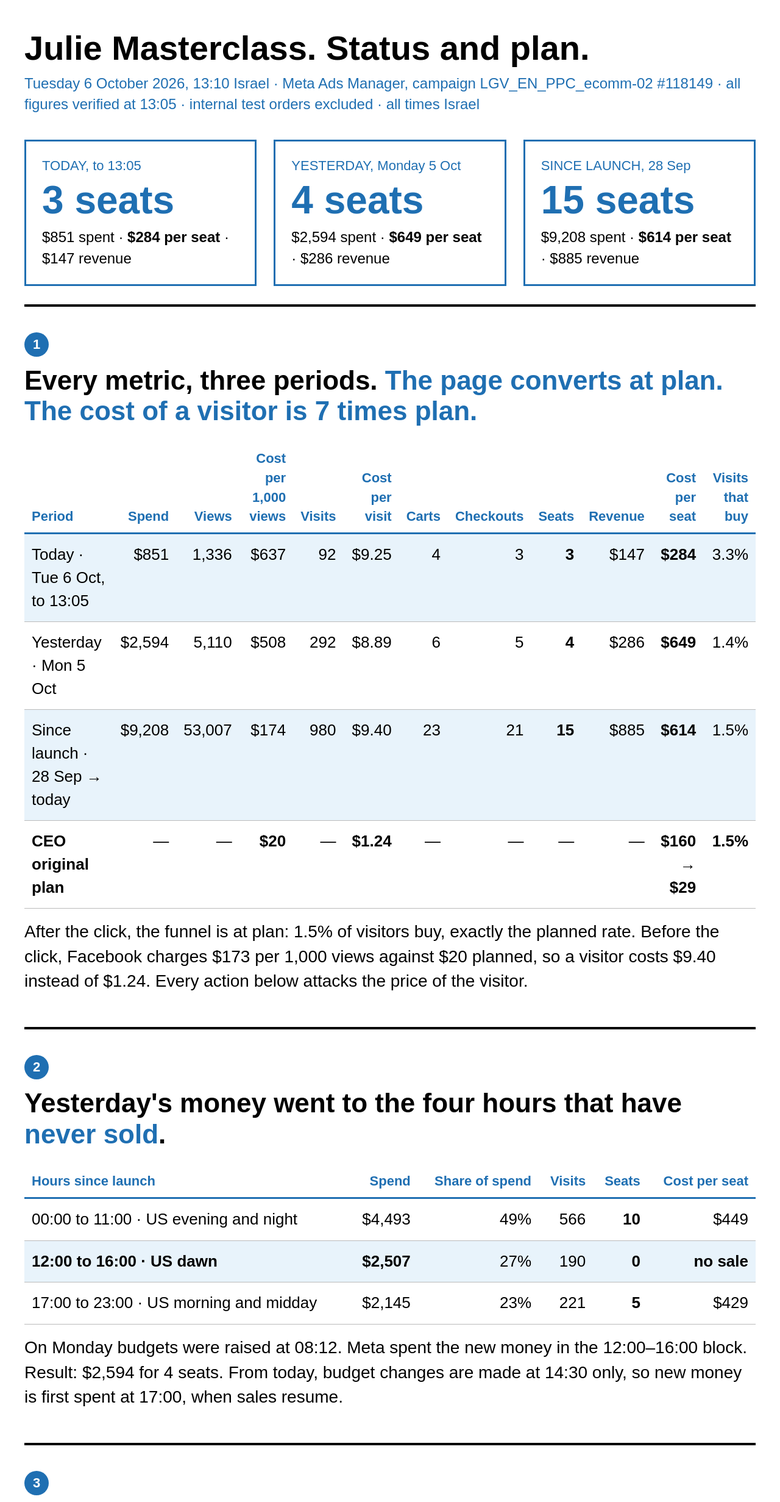
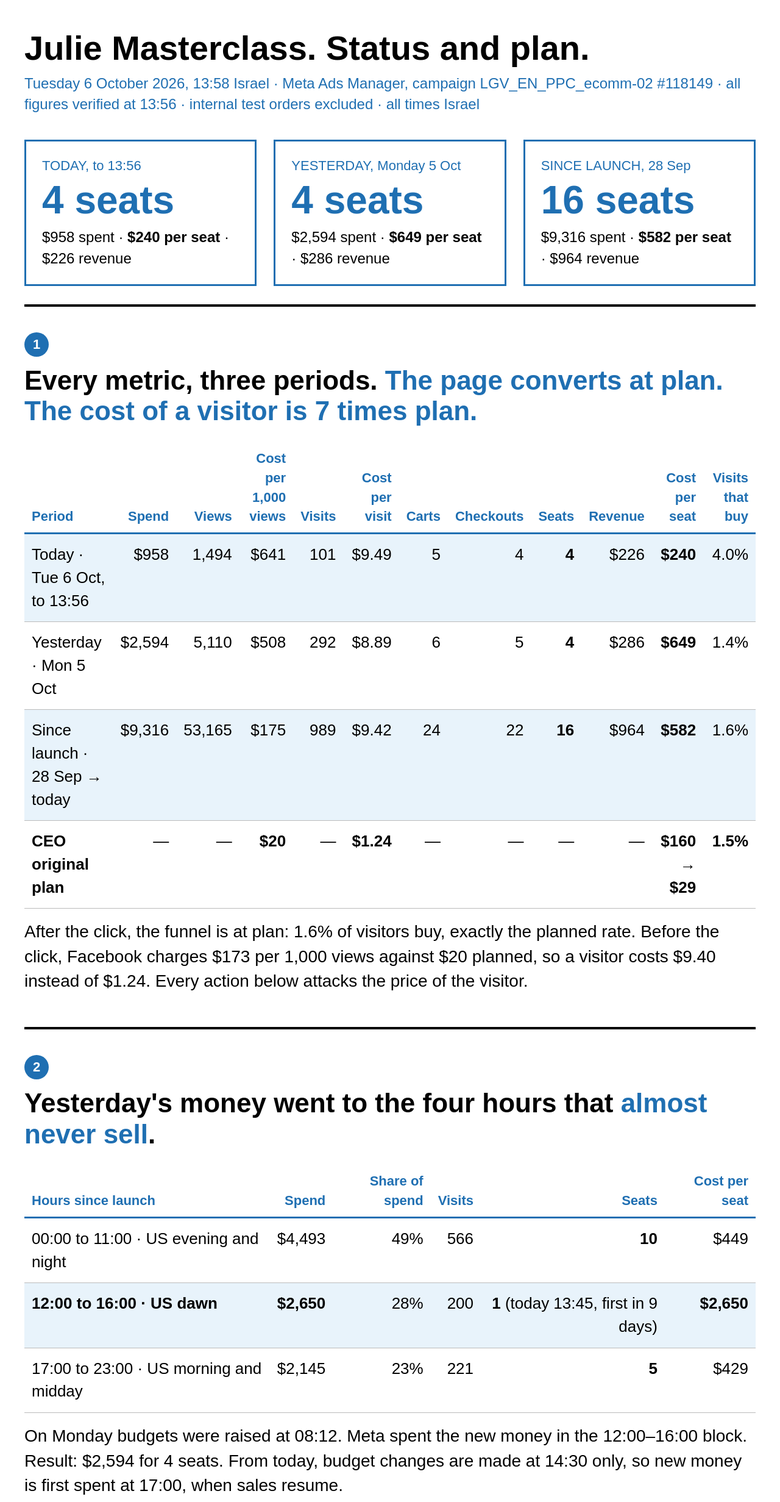
Before and after one commit to gitteromri-ux/julie-ceo-launch-report, a plain HTML site: page today.html in a window 1280 px wide. Shown: the top 2463 px of the page at 61% size. Drawn offline with Linux system fonts and the light colour scheme.

Commit message:
6 Oct 13:58: 4th seat today, all figures refreshed

```diff
--- a/today.html
+++ b/today.html
@@ -23,30 +23,30 @@ ol{margin:0;padding-left:40px}li{margin:0 0 16px}
 @media(max-width:1000px){body{font-size:21px}h1{font-size:38px}h2{font-size:30px}.one{font-size:22px}.grid{grid-template-columns:1fr}table{font-size:19px}th{font-size:17px}.big{font-size:46px}}
 </style></head><body><main>
 <h1>Julie Masterclass. Status and plan.</h1>
-<div class="sub">Tuesday 6 October 2026, 13:10 Israel · Meta Ads Manager, campaign LGV_EN_PPC_ecomm-02 #118149 · all figures verified at 13:05 · internal test orders excluded · all times Israel</div>
+<div class="sub">Tuesday 6 October 2026, 13:58 Israel · Meta Ads Manager, campaign LGV_EN_PPC_ecomm-02 #118149 · all figures verified at 13:56 · internal test orders excluded · all times Israel</div>
 
 <div class="grid">
- <div class="box"><div class="lab">TODAY, to 13:05</div><div class="big">3 seats</div><div class="d">$851 spent · <b>$284 per seat</b> · $147 revenue</div></div>
+ <div class="box"><div class="lab">TODAY, to 13:56</div><div class="big">4 seats</div><div class="d">$958 spent · <b>$240 per seat</b> · $226 revenue</div></div>
  <div class="box"><div class="lab">YESTERDAY, Monday 5 Oct</div><div class="big">4 seats</div><div class="d">$2,594 spent · <b>$649 per seat</b> · $286 revenue</div></div>
- <div class="box"><div class="lab">SINCE LAUNCH, 28 Sep</div><div class="big">15 seats</div><div class="d">$9,208 spent · <b>$614 per seat</b> · $885 revenue</div></div>
+ <div class="box"><div class="lab">SINCE LAUNCH, 28 Sep</div><div class="big">16 seats</div><div class="d">$9,316 spent · <b>$582 per seat</b> · $964 revenue</div></div>
 </div>
 
 <section><span class="no">1</span>
 <h2>Every metric, three periods. <b>The page converts at plan. The cost of a visitor is 7 times plan.</b></h2>
 <table>
 <tr><th>Period</th><th class="n">Spend</th><th class="n">Views</th><th class="n">Cost per 1,000 views</th><th class="n">Visits</th><th class="n">Cost per visit</th><th class="n">Carts</th><th class="n">Checkouts</th><th class="n">Seats</th><th class="n">Revenue</th><th class="n">Cost per seat</th><th class="n">Visits that buy</th></tr>
-<tr class="hl"><td>Today · Tue 6 Oct, to 13:05</td><td class="n">$851</td><td class="n">1,336</td><td class="n">$637</td><td class="n">92</td><td class="n">$9.25</td><td class="n">4</td><td class="n">3</td><td class="n"><b>3</b></td><td class="n">$147</td><td class="n"><b>$284</b></td><td class="n">3.3%</td></tr><tr><td>Yesterday · Mon 5 Oct</td><td class="n">$2,594</td><td class="n">5,110</td><td class="n">$508</td><td class="n">292</td><td class="n">$8.89</td><td class="n">6</td><td class="n">5</td><td class="n"><b>4</b></td><td class="n">$286</td><td class="n"><b>$649</b></td><td class="n">1.4%</td></tr><tr class="hl"><td>Since launch · 28 Sep → today</td><td class="n">$9,208</td><td class="n">53,007</td><td class="n">$174</td><td class="n">980</td><td class="n">$9.40</td><td class="n">23</td><td class="n">21</td><td class="n"><b>15</b></td><td class="n">$885</td><td class="n"><b>$614</b></td><td class="n">1.5%</td></tr>
+<tr class="hl"><td>Today · Tue 6 Oct, to 13:56</td><td class="n">$958</td><td class="n">1,494</td><td class="n">$641</td><td class="n">101</td><td class="n">$9.49</td><td class="n">5</td><td class="n">4</td><td class="n"><b>4</b></td><td class="n">$226</td><td class="n"><b>$240</b></td><td class="n">4.0%</td></tr><tr><td>Yesterday · Mon 5 Oct</td><td class="n">$2,594</td><td class="n">5,110</td><td class="n">$508</td><td class="n">292</td><td class="n">$8.89</td><td class="n">6</td><td class="n">5</td><td class="n"><b>4</b></td><td class="n">$286</td><td class="n"><b>$649</b></td><td class="n">1.4%</td></tr><tr class="hl"><td>Since launch · 28 Sep → today</td><td class="n">$9,316</td><td class="n">53,165</td><td class="n">$175</td><td class="n">989</td><td class="n">$9.42</td><td class="n">24</td><td class="n">22</td><td class="n"><b>16</b></td><td class="n">$964</td><td class="n"><b>$582</b></td><td class="n">1.6%</td></tr>
 <tr><td><b>CEO original plan</b></td><td class="n">—</td><td class="n">—</td><td class="n"><b>$20</b></td><td class="n">—</td><td class="n"><b>$1.24</b></td><td class="n">—</td><td class="n">—</td><td class="n">—</td><td class="n">—</td><td class="n"><b>$160 → $29</b></td><td class="n"><b>1.5%</b></td></tr>
 </table>
-<p class="one">After the click, the funnel is at plan: 1.5% of visitors buy, exactly the planned rate. Before the click, Facebook charges $173 per 1,000 views against $20 planned, so a visitor costs $9.40 instead of $1.24. Every action below attacks the price of the visitor.</p>
+<p class="one">After the click, the funnel is at plan: 1.6% of visitors buy, exactly the planned rate. Before the click, Facebook charges $173 per 1,000 views against $20 planned, so a visitor costs $9.40 instead of $1.24. Every action below attacks the price of the visitor.</p>
 </section>
 
 <section><span class="no">2</span>
-<h2>Yesterday's money went to the four hours that have <b>never sold</b>.</h2>
+<h2>Yesterday's money went to the four hours that <b>almost never sell</b>.</h2>
 <table>
 <tr><th>Hours since launch</th><th class="n">Spend</th><th class="n">Share of spend</th><th class="n">Visits</th><th class="n">Seats</th><th class="n">Cost per seat</th></tr>
 <tr><td>00:00 to 11:00 · US evening and night</td><td class="n">$4,493</td><td class="n">49%</td><td class="n">566</td><td class="n"><b>10</b></td><td class="n">$449</td></tr>
-<tr class="hl"><td><b>12:00 to 16:00 · US dawn</b></td><td class="n"><b>$2,507</b></td><td class="n">27%</td><td class="n">190</td><td class="n"><b>0</b></td><td class="n"><b>no sale</b></td></tr>
+<tr class="hl"><td><b>12:00 to 16:00 · US dawn</b></td><td class="n"><b>$2,650</b></td><td class="n">28%</td><td class="n">200</td><td class="n"><b>1</b> (today 13:45, first in 9 days)</td><td class="n"><b>$2,650</b></td></tr>
 <tr><td>17:00 to 23:00 · US morning and midday</td><td class="n">$2,145</td><td class="n">23%</td><td class="n">221</td><td class="n"><b>5</b></td><td class="n">$429</td></tr>
 </table>
 <p class="one">On Monday budgets were raised at 08:12. Meta spent the new money in the 12:00–16:00 block. Result: $2,594 for 4 seats. From today, budget changes are made at 14:30 only, so new money is first spent at 17:00, when sales resume.</p>
@@ -59,14 +59,14 @@ ol{margin:0;padding-left:40px}li{margin:0 0 16px}
 <tr class="hl"><td><b>04</b> · creator videos · ages 35–65+</td><td class="n">$964</td><td class="n">105</td><td class="n">5</td><td class="n"><b>4</b></td><td class="n">$241</td><td>Keep. Budget rises at 14:30.</td></tr>
 <tr class="hl"><td><b>03</b> · wide intent · ages 35–65+</td><td class="n">$879</td><td class="n">125</td><td class="n">4</td><td class="n"><b>2</b></td><td class="n">$440</td><td>Keep. Budget rises at 14:30.</td></tr>
 <tr class="hl"><td><b>05</b> · top-10% income · ages 35–65+</td><td class="n">$316</td><td class="n">54</td><td class="n">1</td><td class="n"><b>1</b></td><td class="n">$316</td><td>Keep. Budget rises at 14:30.</td></tr>
-<tr><td><b>01</b> · intent core · ages 45–64</td><td class="n">$567</td><td class="n">24</td><td class="n">0</td><td class="n">0</td><td class="n">—</td><td>Cut to minimum. Sold 4 times before 3 Oct, nothing since.</td></tr>
+<tr><td><b>01</b> · intent core · ages 45–64</td><td class="n">$600</td><td class="n">36</td><td class="n">1</td><td class="n">1</td><td class="n">$600</td><td>Cut to $266 at 12:00. Sold 1 VIP seat today at 13:45 on Julie's 65-second film, after two blank days. Stays at $266 until it repeats.</td></tr>
 <tr><td><b>06</b> · shoppers · ages 45–64</td><td class="n">$474</td><td class="n">69</td><td class="n">0</td><td class="n">0</td><td class="n">—</td><td>Cut to minimum. $800 since launch, zero seats.</td></tr>
 <tr><td><b>02</b> · retargeting</td><td class="n">$150</td><td class="n">3</td><td class="n">0</td><td class="n">0</td><td class="n">—</td><td>Cut to minimum. Audience still too small.</td></tr>
 </table>
 </section>
 
 <section><span class="no">4</span>
-<h2>Inside the three sets, <b>five ads sell</b>. The ads with zero carts were paused this morning.</h2>
+<h2>Inside the sets, <b>six ads sell</b>. The ads with zero carts were paused this morning.</h2>
 <table>
 <tr><th>Ad</th><th>Ad set</th><th class="n">Spend since launch</th><th class="n">Visits</th><th class="n">Carts</th><th class="n">Seats</th><th class="n">Cost per seat</th><th>Status</th></tr>
 <tr class="hl"><td>Creator video · woman, "five habits"</td><td>04</td><td class="n">$343</td><td class="n">69</td><td class="n">3</td><td class="n"><b>3</b></td><td class="n"><b>$114</b></td><td>Live</td></tr>
@@ -74,6 +74,7 @@ ol{margin:0;padding-left:40px}li{margin:0 0 16px}
 <tr class="hl"><td>Julie 65-second film</td><td>03</td><td class="n">$670</td><td class="n">64</td><td class="n">4</td><td class="n"><b>2</b></td><td class="n">$335</td><td>Live</td></tr>
 <tr class="hl"><td>Gold card Reel with Julie's music</td><td>03</td><td class="n">$33</td><td class="n">3</td><td class="n">1</td><td class="n"><b>1</b></td><td class="n">$33</td><td>Live</td></tr>
 <tr class="hl"><td>Creator video · woman, "five habits"</td><td>05</td><td class="n">$283</td><td class="n">45</td><td class="n">1</td><td class="n"><b>1</b></td><td class="n">$283</td><td>Live</td></tr>
+<tr class="hl"><td>Julie 65-second film</td><td>01</td><td class="n">$142 today</td><td class="n">12 today</td><td class="n">1</td><td class="n"><b>1</b></td><td class="n">$142 today</td><td>Live · sold 13:45 today</td></tr>
 <tr><td>Creator video · woman, "five habits"</td><td>03</td><td class="n">$582</td><td class="n">93</td><td class="n">1</td><td class="n">0</td><td class="n">—</td><td>Paused 12:30</td></tr>
 <tr><td>Creator video · woman, "DNA 3 years younger"</td><td>04</td><td class="n">$43</td><td class="n">17</td><td class="n">0</td><td class="n">0</td><td class="n">—</td><td>Paused 12:45</td></tr>
 <tr><td>Gold card Reel with Julie's music</td><td>04</td><td class="n">$14</td><td class="n">1</td><td class="n">0</td><td class="n">0</td><td class="n">—</td><td>Paused 12:45</td></tr>
@@ -97,7 +98,7 @@ ol{margin:0;padding-left:40px}li{margin:0 0 16px}
 <table>
 <tr><th>Day</th><th class="n">Seats</th><th class="n">Spend</th><th class="n">Cost per seat</th><th>Status</th></tr>
 <tr><td>Monday 5 Oct</td><td class="n">4</td><td class="n">$2,594</td><td class="n">$649</td><td>Actual</td></tr>
-<tr><td>Tuesday 6 Oct, to 13:05</td><td class="n">3</td><td class="n">$851</td><td class="n">$284</td><td>Actual, day in progress</td></tr>
+<tr><td>Tuesday 6 Oct, to 13:56</td><td class="n">4</td><td class="n">$958</td><td class="n">$240</td><td>Actual, day in progress. Equal to all of Monday at 37% of Monday's spend.</td></tr>
 <tr class="hl"><td><b>Tuesday 6 Oct, by midnight</b></td><td class="n"><b>7 to 8</b></td><td class="n">about $1,900</td><td class="n"><b>$240 to $270</b></td><td>Target</td></tr>
 <tr class="hl"><td><b>Wednesday 7 Oct</b></td><td class="n"><b>7 to 8</b></td><td class="n">about $1,900</td><td class="n"><b>$240 to $270</b></td><td>Target. Two days on target = permission to scale.</td></tr>
 </table>
@@ -108,7 +109,7 @@ ol{margin:0;padding-left:40px}li{margin:0 0 16px}
 <table>
 <tr><th>Day</th><th class="n">Daily budget on 03 + 04 + 05</th><th class="n">Seats target</th><th class="n">Cost per seat target</th><th>What happens</th></tr>
 <tr><td>Mon 5 Oct · done</td><td class="n">$1,300, plus $635 on 01/02/06</td><td class="n">4 actual</td><td class="n">$649 actual</td><td>Raised at 08:12, spent in dead hours.</td></tr>
-<tr class="hl"><td><b>Tue 6 Oct · today</b></td><td class="n"><b>$1,800</b> from 14:30</td><td class="n"><b>7 to 8</b></td><td class="n">$240–270</td><td>Ads paused, 01/02/06 cut, 14:30 raise. Email to LLA list.</td></tr>
+<tr class="hl"><td><b>Tue 6 Oct · today</b></td><td class="n"><b>$1,800</b> from 14:30</td><td class="n"><b>7 to 8</b> · 4 by 13:56</td><td class="n">$240–270</td><td>Ads paused, 01/02/06 cut, 14:30 raise. Email to LLA list.</td></tr>
 <tr class="hl"><td><b>Wed 7 Oct</b></td><td class="n"><b>$1,800</b> · hold</td><td class="n"><b>7 to 8</b></td><td class="n">$240–270</td><td>09:00 read. No change. Teachers push. Two new creator videos delivered.</td></tr>
 <tr><td>Thu 8 Oct</td><td class="n">$2,200 if Tue and Wed on target, else hold</td><td class="n">9</td><td class="n">under $250</td><td>14:30: 04 → $1,100, 03 → $650, 05 → $450. New creator videos live in 04. <b>17:00 Gate 1 with you.</b></td></tr>
 <tr><td>Fri 9 Oct</td><td class="n">$2,200 · hold</td><td class="n">9 to 10</td><td class="n">under $250</td><td>No change. Reminder email. Julie post and story if date confirmed.</td></tr>
```
